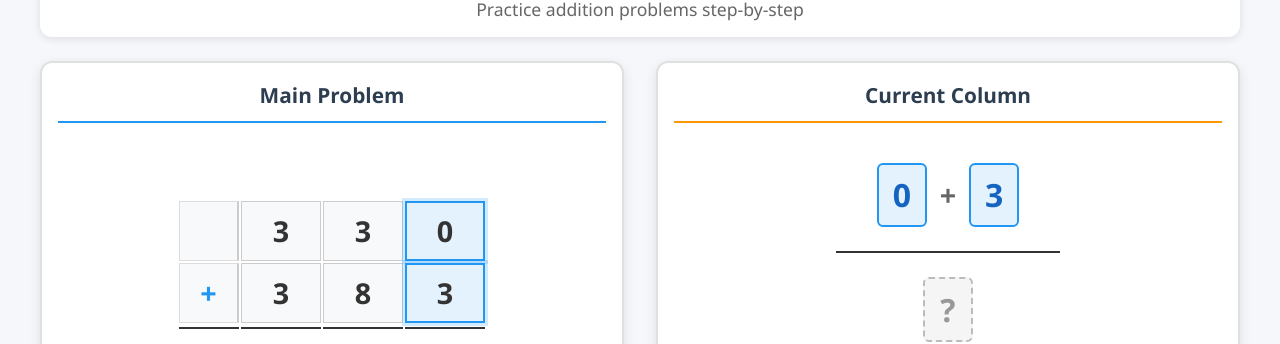
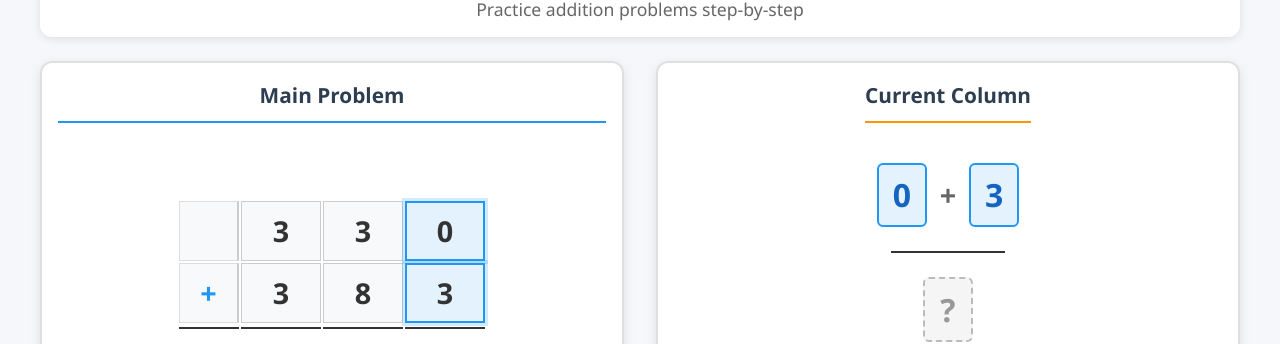
Before and after one commit to ZBZFirst/Math, a Jekyll site: the page built from addition.md, in a window 1280 px wide. Shown: the part 191-535 px from the top of the page. Built offline with Jekyll 4.4.1, drawn with Linux system fonts in a browser that asks for light colours.

Commit message:
Update addition.css

```diff
--- a/assets/css/addition.css
+++ b/assets/css/addition.css
@@ -236,6 +236,7 @@
     border: 2px solid #e0e0e0;
     display: flex;
     flex-direction: column;
+    align-items: center; /* Add this to center children horizontally */
 }
 
 .sub-problem-container h3 {
```
